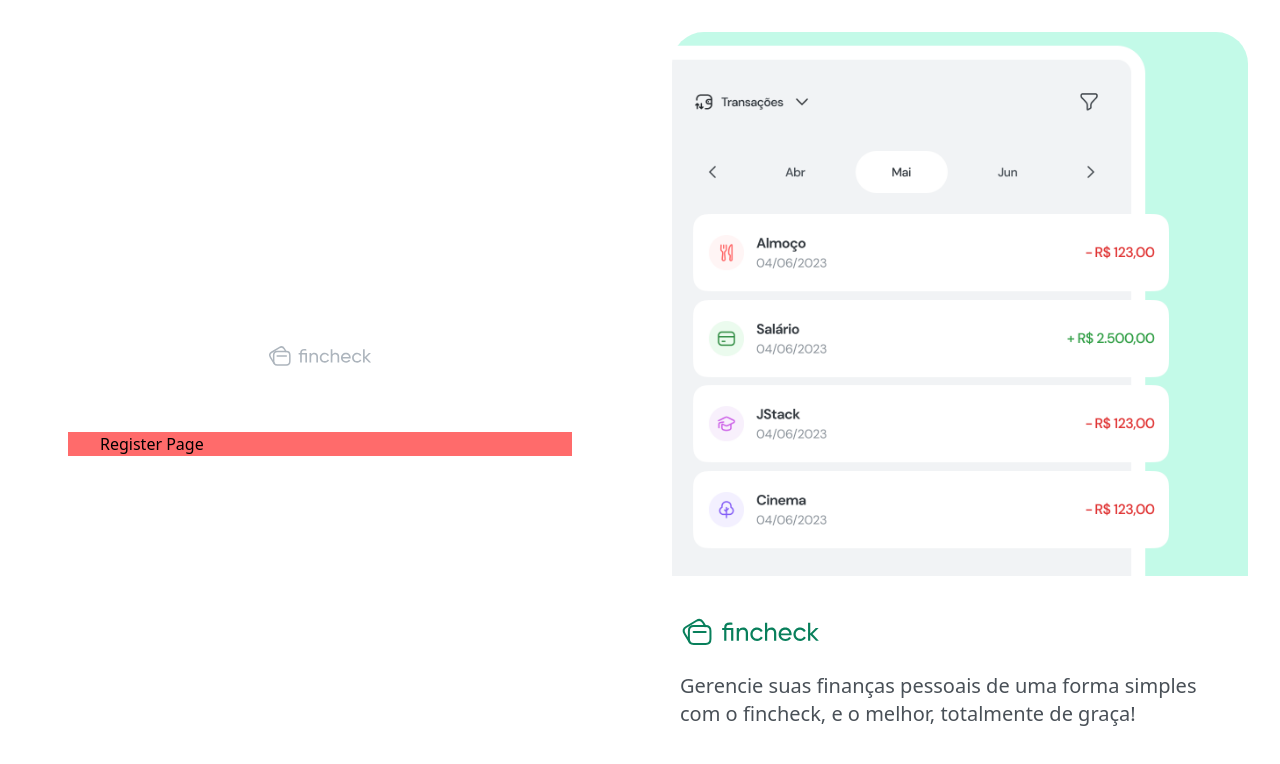
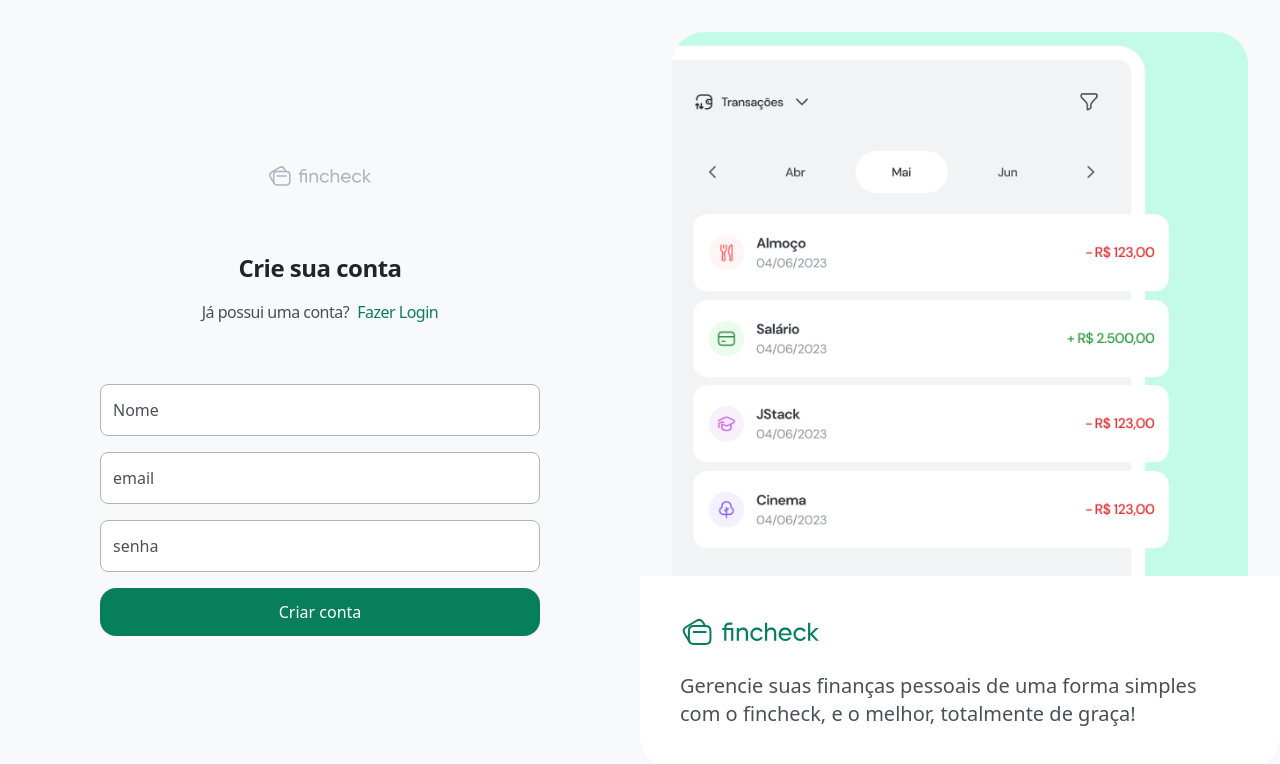
Before and after one commit to Romario-gomes/finance, a React (Vite) app: page /register in a window 1280 px wide. Shown: the top 764 px of the page. Built offline with nearby package versions, Linux system fonts and the light colour scheme.

Commit message:
Feat: signIn screen

```diff
--- a/index.html
+++ b/index.html
@@ -6,7 +6,7 @@
     <meta name="viewport" content="width=device-width, initial-scale=1.0" />
     <title>Financeiro</title>
   </head>
-  <body class="h-full bg-gray-0">
+  <body class="h-full bg-gray-50">
     <div id="root" class="h-full"></div>
     <script type="module" src="/src/main.tsx"></script>
   </body>
--- /dev/null
+++ b/src/view/components/Button.tsx
@@ -0,0 +1,9 @@
+import type { ComponentProps } from "react";
+
+interface ButtonProps extends ComponentProps<'button'> {}
+
+export function Button (props: ButtonProps) {
+  return (
+    <button {...props} className="bg-teal-900 font-medium text-white disabled:cursor-not-allowed disabled:text-gray-400 hover:bg-teal-800 disabled:bg-gray-100 px-6 h-12 rounded-2xl transition-all active:bg-teal-900 hover:cursor-pointer"/>
+  )
+}
--- /dev/null
+++ b/src/view/components/Input.tsx
@@ -0,0 +1,20 @@
+import type { ComponentProps } from "react";
+
+interface InputProps extends ComponentProps<'input'> {
+  name: string;
+}
+
+export function Input({ placeholder, name, id, ...props }: InputProps) {
+  const inputId = id ?? name;
+
+  return (
+    <div className="relative">
+    <input id={inputId} className=" bg-white  w-full rounded-lg border border-gray-500 px-3 h-[52px] text-gray-800 pt-4 peer placeholder-shown:pt-0 focus:border-gray-800 transition-all outline-none" {...props} placeholder=" " />
+
+      <label htmlFor={inputId}
+      className="absolute text-xs left-[13px] top-2 pointer-events-none text-gray-700 peer-placeholder-shown:text-base peer-placeholder-shown:top-3.5 transition-all"
+      /* className="absolute left-[13px] top-3.5 pointer-events-none text-gray-700" */>
+        {placeholder}</label>
+    </div>
+  )
+}
--- a/src/view/layouts/AuthLayout.tsx
+++ b/src/view/layouts/AuthLayout.tsx
@@ -8,7 +8,7 @@ export function AuthLayout() {
     <div className='flex w-full h-full'>
       <div className='w-full h-full flex justify-center items-center flex-col gap-16 lg:w-1/2'>
           <Logo className='h-6 text-gray-500'/>
-          <div className='w-full max-w-[504px] bg-red-500 px-8'>
+          <div className='w-full max-w-[504px] px-8'>
             <Outlet />
           </div>
       </div>
@@ -20,9 +20,6 @@ export function AuthLayout() {
           <p className='text-gray-700 font-medium text-xl mt-6'>Gerencie suas finanças pessoais de uma forma simples com o fincheck, e o melhor, totalmente de graça!</p>
         </div>
       </div>
-
-
-
     </div>
   );
 }
--- a/src/view/pages/Login/index.tsx
+++ b/src/view/pages/Login/index.tsx
@@ -1,3 +1,26 @@
+import { Link } from "react-router-dom";
+import { Input } from "../../components/Input";
+import { Button } from "../../components/Button";
+
 export function Login() {
-  return <h1>Login Page</h1>;
+  return (
+  <>
+    <header className="flex flex-col items-center gap-4 text-center">
+      <h1 className="text-2xl font-bold text-gray-900 tracking-[-0.5px]">Entre em sua conta</h1>
+
+      <p className="space-x-2">
+        <span className="text-gray-700 tracking-[-0.5px]">Já possui uma conta?</span>
+        <Link to="/register" className="tracking-[-0.5px] font-medium text-teal-900">Crie uma conta</Link>
+      </p>
+
+    </header>
+
+    <form action="" className="mt-[60px] flex flex-col gap-4">
+      <Input name="email" placeholder="email" />
+      <Input name="password" placeholder="senha"/>
+
+      <Button type="submit" className="mt-2">Entrar</Button>
+    </form>
+  </>
+  )
 }
--- a/src/view/pages/Register/index.tsx
+++ b/src/view/pages/Register/index.tsx
@@ -1,3 +1,28 @@
+import { Link } from "react-router-dom";
+import { Button } from "../../components/Button";
+import { Input } from "../../components/Input";
+
 export function Register() {
-  return <h1>Register Page</h1>;
+  return(
+  <>
+    <header className="flex flex-col items-center gap-4 text-center">
+      <h1 className="text-2xl font-bold text-gray-900 tracking-[-0.5px]">Crie sua conta</h1>
+
+      <p className="space-x-2">
+        <span className="text-gray-700 tracking-[-0.5px]">Já possui uma conta?</span>
+        <Link to="/login" className="tracking-[-0.5px] font-medium text-teal-900">Fazer Login</Link>
+      </p>
+
+    </header>
+
+    <form action="" className="mt-[60px] flex flex-col gap-4">
+      <Input name="name" placeholder="Nome"/>
+      <Input name="email" type="email" placeholder="email" />
+      <Input name="password" type="password" placeholder="senha"/>
+
+
+      <Button type="submit" className="mt-2">Criar conta</Button>
+    </form>
+  </>
+  )
 }
```
